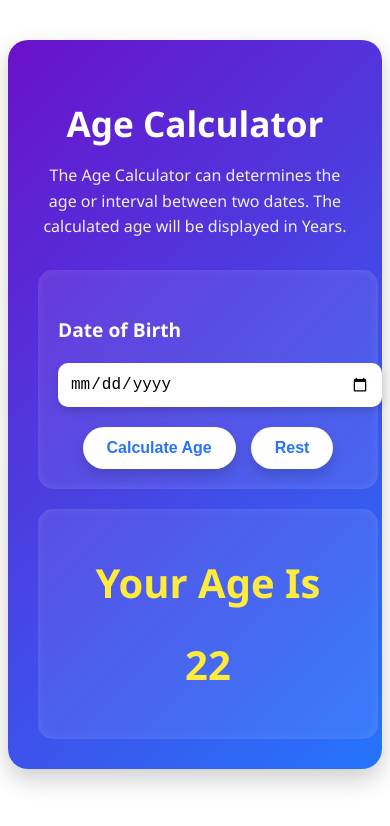
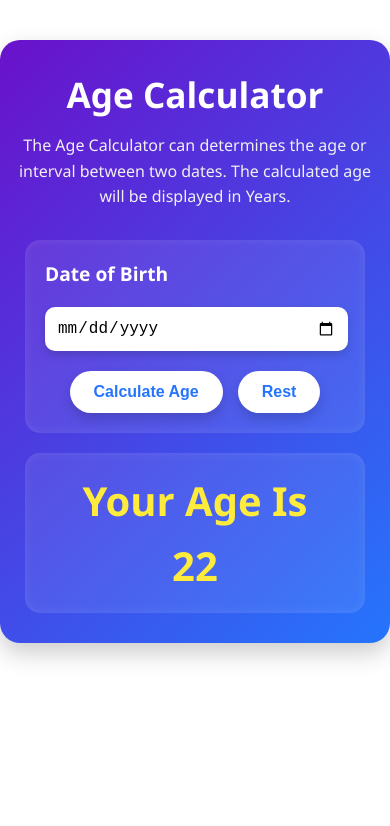
Before and after one commit to Afnan-coder/react-age-calculator, a React (Vite) app: page / in a window 390 px wide. Shown: the top 826 px of the page. Built offline with nearby package versions, Linux system fonts and the light colour scheme.

Commit message:
Make Date input and middle container responsive

```diff
--- a/src/components/AgeCalculator.css
+++ b/src/components/AgeCalculator.css
@@ -1,8 +1,14 @@
+*{
+    margin: 0;
+    padding: 0;
+}
+
+
 /* Container */
 .Container {
   max-width: 900px;
   margin: 40px auto;
-  padding: 30px;
+  padding: 30px 15px;
   background: linear-gradient(135deg, #6a11cb, #2575fc);
   border-radius: 20px;
   box-shadow: 0 10px 25px rgba(0, 0, 0, 0.2);
@@ -55,7 +61,7 @@
 
 /* Input */
 .date {
-  width: 100%;
+  width: 93%;
   padding: 12px;
   margin: 10px 0 20px;
   border: none;
@@ -109,5 +115,6 @@
 @media (max-width: 768px) {
   .Container_middle {
     flex-direction: column;
+    align-items: center;
   }
 }
```
